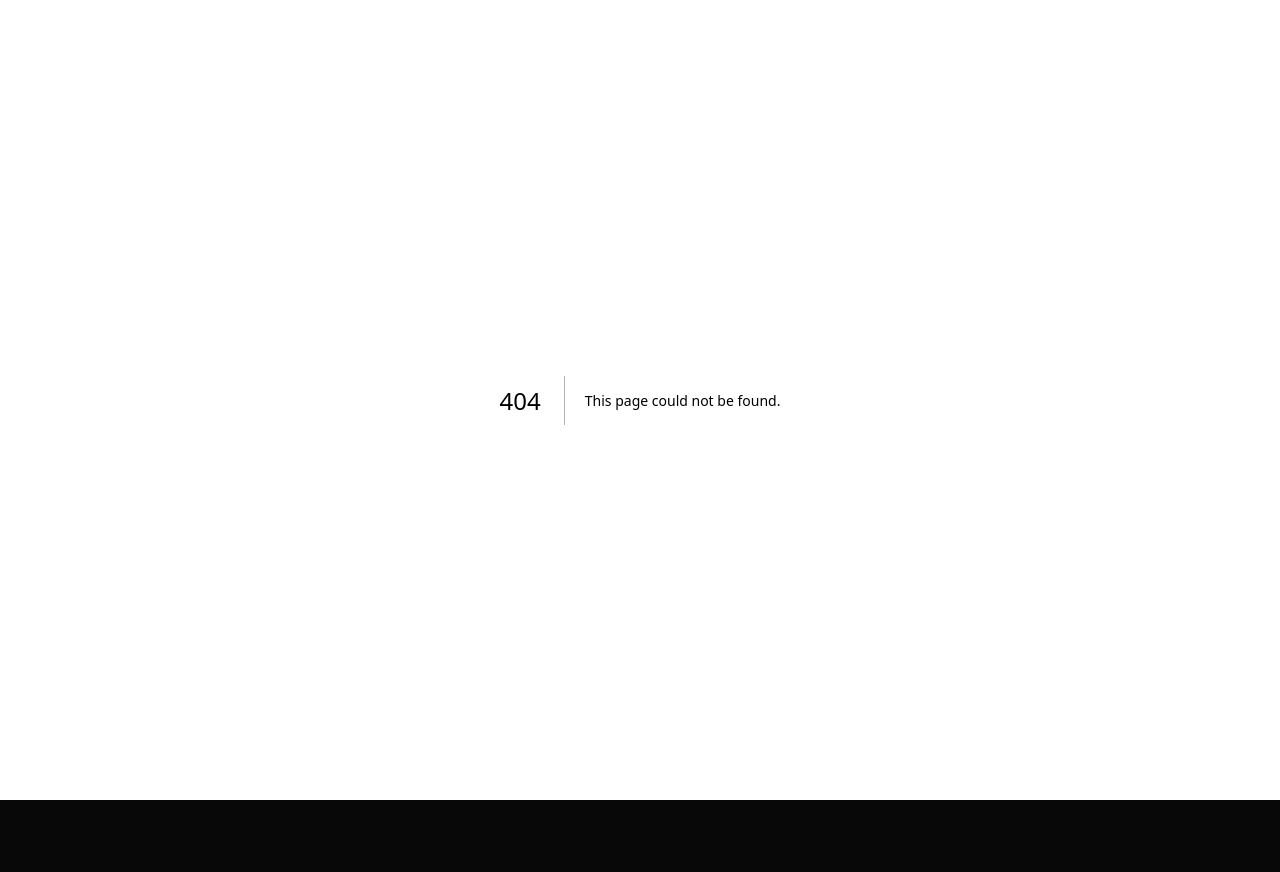
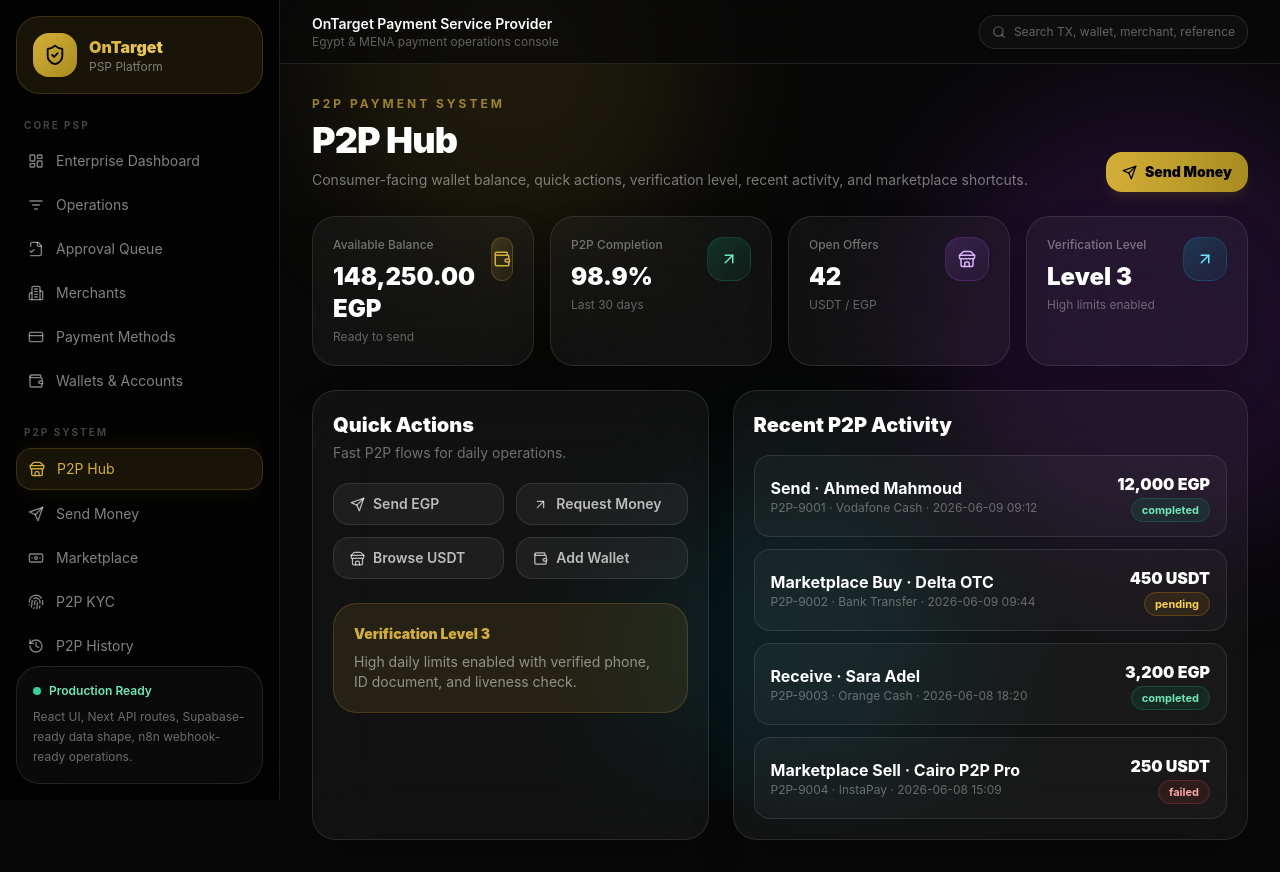
Before and after one commit to mzakaria-creater/ontarget-payment-os, a Next.js app: page /p2p/hub in a window 1280 px wide. Before the commit this address had no page. Before the commit the page ends 800 px from the top, so only its background shows below. Built offline with nearby package versions, Linux system fonts and the light colour scheme.

Commit message:
Add P2P hub page

```diff
--- /dev/null
+++ b/src/app/p2p/hub/page.tsx
@@ -0,0 +1,41 @@
+import { ArrowUpRight, Send, Store, Wallet } from 'lucide-react'
+import { GlassCard, MetricTile, PageHeading, PrimaryButton, SoftButton, StatusPill } from '@/components/psp/PlatformShell'
+import { p2pHistory, p2pSummary } from '@/lib/psp-platform-data'
+
+export default function P2PHubPage() {
+  return (
+    <div>
+      <PageHeading eyebrow="P2P Payment System" title="P2P Hub" description="Consumer-facing wallet balance, quick actions, verification level, recent activity, and marketplace shortcuts." action={<PrimaryButton><Send size={15}/> Send Money</PrimaryButton>} />
+      <div className="grid gap-4 md:grid-cols-2 xl:grid-cols-4">
+        {p2pSummary.map(item => <MetricTile key={item.label} {...item} icon={item.label.includes('Balance') ? <Wallet size={18}/> : item.label.includes('Offers') ? <Store size={18}/> : <ArrowUpRight size={18}/>}/>) }
+      </div>
+      <div className="mt-6 grid gap-6 xl:grid-cols-[1fr_1.3fr]">
+        <GlassCard>
+          <h2 className="text-xl font-black text-white">Quick Actions</h2>
+          <p className="mt-1 text-sm text-white/40">Fast P2P flows for daily operations.</p>
+          <div className="mt-5 grid gap-3 sm:grid-cols-2">
+            <SoftButton><Send size={15}/> Send EGP</SoftButton>
+            <SoftButton><ArrowUpRight size={15}/> Request Money</SoftButton>
+            <SoftButton><Store size={15}/> Browse USDT</SoftButton>
+            <SoftButton><Wallet size={15}/> Add Wallet</SoftButton>
+          </div>
+          <div className="mt-6 rounded-3xl border border-gold/20 bg-gold/10 p-5">
+            <p className="text-sm font-black text-gold">Verification Level 3</p>
+            <p className="mt-2 text-sm text-white/50">High daily limits enabled with verified phone, ID document, and liveness check.</p>
+          </div>
+        </GlassCard>
+        <GlassCard>
+          <h2 className="mb-4 text-xl font-black text-white">Recent P2P Activity</h2>
+          <div className="space-y-3">
+            {p2pHistory.slice(0,4).map(row => (
+              <div key={row.id} className="flex items-center justify-between gap-3 rounded-2xl border border-white/10 bg-white/[0.03] p-4">
+                <div><p className="font-bold text-white">{row.type} · {row.counterparty}</p><p className="text-xs text-white/35">{row.id} · {row.method} · {row.date}</p></div>
+                <div className="text-right"><p className="font-black text-white">{row.amount.toLocaleString()} {row.currency}</p><StatusPill status={row.status}/></div>
+              </div>
+            ))}
+          </div>
+        </GlassCard>
+      </div>
+    </div>
+  )
+}
```
